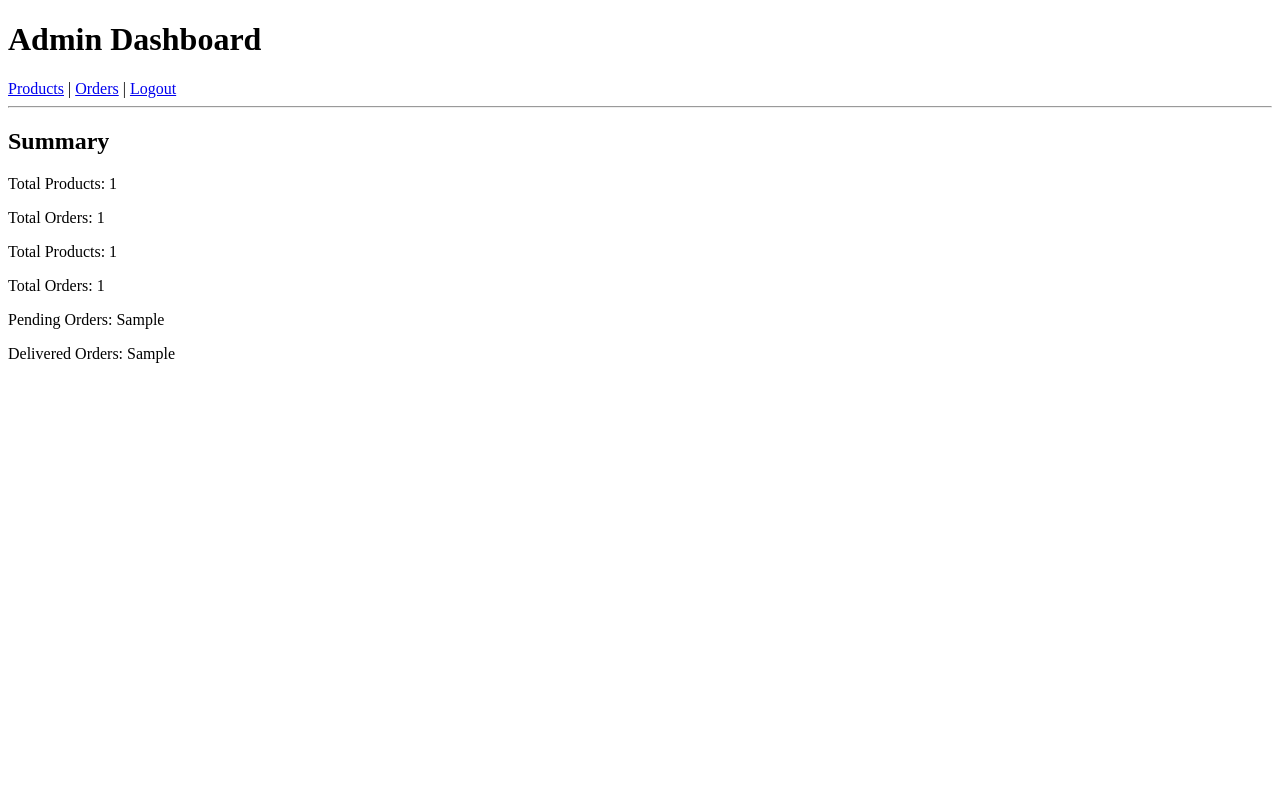
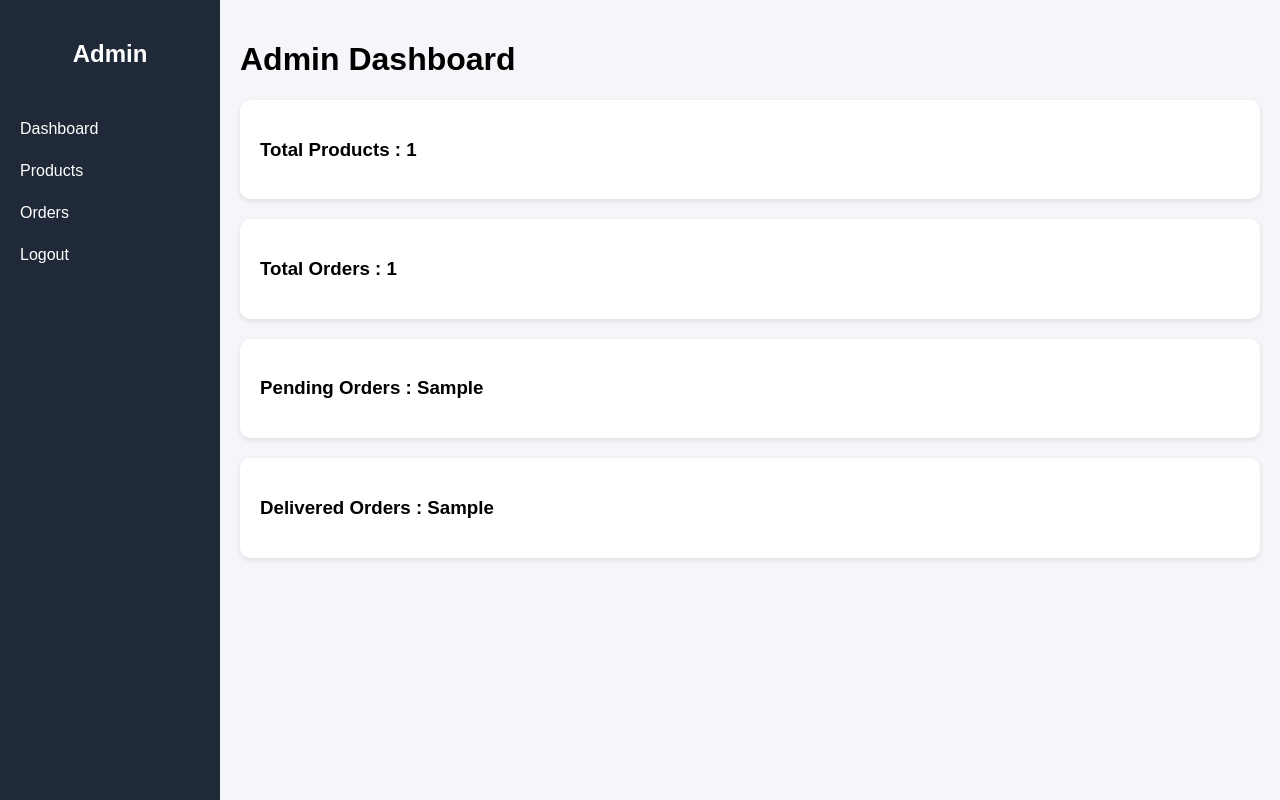
Before and after one commit to skdariyasafru/shopadmin, a Flask app: template templates/admin/dashboard.html in a window 1280 px wide. Run offline with Flask 3, Linux system fonts and the light colour scheme; the template is opened without the code that fills it: most values are stand-ins (such as "Sample title", 1, 10 or a date in 2020).

Commit message:
Update dashboard.html

```diff
--- a/templates/admin/dashboard.html
+++ b/templates/admin/dashboard.html
@@ -1,25 +1,25 @@
-<!DOCTYPE html>
-<html>
-<head>
-    <title>Admin Dashboard</title>
-</head>
-<body>
+{% extends "admin/base.html" %}
+
+{% block title %}Dashboard{% endblock %}
+
+{% block content %}
 
 <h1>Admin Dashboard</h1>
 
-<a href="/admin/products">Products</a> |
-<a href="/admin/orders">Orders</a> |
-<a href="/admin/logout">Logout</a>
+<div class="card">
+    <h3>Total Products : {{ product_count }}</h3>
+</div>
 
-<hr>
+<div class="card">
+    <h3>Total Orders : {{ order_count }}</h3>
+</div>
 
-<h2>Summary</h2>
+<div class="card">
+    <h3>Pending Orders : {{ pending_orders }}</h3>
+</div>
 
-<p>Total Products: {{ products|length }}</p>
-<p>Total Orders: {{ orders|length }}</p>
-<p>Total Products: {{ product_count }}</p>
-<p>Total Orders: {{ order_count }}</p>
-<p>Pending Orders: {{ pending_orders }}</p>
-<p>Delivered Orders: {{ delivered_orders }}</p>
-</body>
-</html>
+<div class="card">
+    <h3>Delivered Orders : {{ delivered_orders }}</h3>
+</div>
+
+{% endblock %}
```
